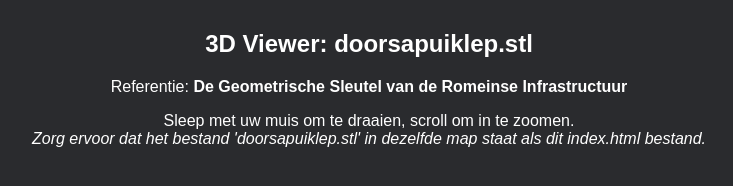
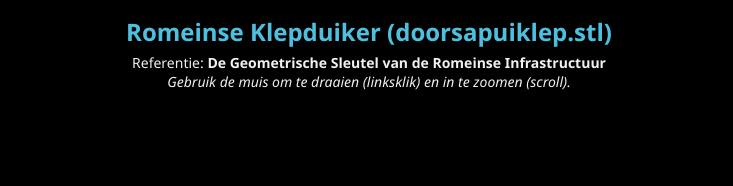
Before and after one commit to goija/3dprinter, a plain HTML site: page assets/index.html in a window 1280 px wide. Shown: the whole page, without its empty margins (271-1004 px from the left). Drawn offline with nearby package versions, Linux system fonts and the light colour scheme; no server answers.

Commit message:
Update HTML structure and styling for STL viewer

```diff
--- a/assets/index.html
+++ b/assets/index.html
@@ -1,36 +1,30 @@
-
 <!DOCTYPE html>
 <html lang="nl">
 <head>
     <meta charset="UTF-8">
     <meta name="viewport" content="width=device-width, initial-scale=1.0">
-    <title>STL Viewer - doorsapuiklep</title>
+    <title>STL Viewer - doorsapuiklep.stl</title>
     <style>
-        body { margin: 0; overflow: hidden; background-color: #222; color: white; font-family: sans-serif; text-align: center; }
-        #info { position: absolute; top: 10px; width: 100%; z-index: 100; pointer-events: none; }
-        #info a { pointer-events: auto; color: #4dc0e0; }
+        body { margin: 0; overflow: hidden; background-color: #1e1e1e; color: #f0f0f0; font-family: 'Segoe UI', Tahoma, Geneva, Verdana, sans-serif; text-align: center; }
+        #info { position: absolute; top: 15px; width: 100%; z-index: 100; pointer-events: none; }
+        h2 { margin: 0 0 5px 0; color: #4dc0e0; }
+        p { margin: 0; font-size: 14px; }
         canvas { display: block; }
     </style>
-    <!-- Three.js Library -->
+    <!-- Three.js en STLLoader -->
     <script src="https://cdnjs.cloudflare.com/ajax/libs/three.js/r128/three.min.js"></script>
-    <!-- STL Loader -->
     <script src="https://cdn.jsdelivr.net/npm/three@0.128.0/examples/js/loaders/STLLoader.js"></script>
-    <!-- Orbit Controls (voor het draaien met de muis) -->
     <script src="https://cdn.jsdelivr.net/npm/three@0.128.0/examples/js/controls/OrbitControls.js"></script>
 </head>
 <body>
     <div id="info">
-        <h2>3D Viewer: doorsapuiklep.stl</h2>
+        <h2>Romeinse Klepduiker (doorsapuiklep.stl)</h2>
         <p>Referentie: <strong>De Geometrische Sleutel van de Romeinse Infrastructuur</strong></p>
-        <p>Sleep met uw muis om te draaien, scroll om in te zoomen. <br>
-           <em>Zorg ervoor dat het bestand 'doorsapuiklep.stl' in dezelfde map staat als dit index.html bestand.</em></p>
+        <p><em>Gebruik de muis om te draaien (linksklik) en in te zoomen (scroll).</em></p>
     </div>
 
     <script>
-        // Opzetten van de scene, camera en renderer
         let scene = new THREE.Scene();
-        scene.background = new THREE.Color( 0x2a2b2e );
-
         let camera = new THREE.PerspectiveCamera( 45, window.innerWidth / window.innerHeight, 0.1, 1000 );
         camera.position.set( 30, 20, 30 );
 
@@ -38,51 +32,38 @@
         renderer.setSize( window.innerWidth, window.innerHeight );
         document.body.appendChild( renderer.domElement );
 
-        // Navigatie instellen
         let controls = new THREE.OrbitControls( camera, renderer.domElement );
         controls.enableDamping = true;
-        controls.dampingFactor = 0.05;
 
-        // Verlichting toevoegen
-        scene.add( new THREE.AmbientLight( 0x444444 ) );
-        let light = new THREE.DirectionalLight( 0xffffff, 1 );
-        light.position.set( 1, 1, 1 ).normalize();
-        scene.add( light );
+        // Belichting
+        scene.add( new THREE.AmbientLight( 0x404040, 1.5 ) );
+        let dirLight = new THREE.DirectionalLight( 0xffffff, 1 );
+        dirLight.position.set( 10, 20, 10 );
+        scene.add( dirLight );
 
-        // Het inladen van doorsapuiklep.stl
+        // STL Inladen
         let loader = new THREE.STLLoader();
         loader.load( 'doorsapuiklep.stl', function ( geometry ) {
-            // Centreer het model automatisch
             geometry.center();
             geometry.computeVertexNormals();
+            let material = new THREE.MeshPhongMaterial( { color: 0x8B4513, specular: 0x111111, shininess: 30 } );
+            let mesh = new THREE.Mesh( geometry, material );
+            mesh.rotation.x = -Math.PI / 2; // Zorg dat het model rechtop staat
+            scene.add( mesh );
+        });
 
-            // Kleur en materiaal instellen
-            let material = new THREE.MeshPhongMaterial( { color: 0x3a82c4, specular: 0x111111, shininess: 50 } );
-            let mesh = new THREE.Mesh( geometry, material );
-
-            // Corrigeer de rotatie als het model op zijn kant ligt
-            mesh.rotation.set( - Math.PI / 2, 0, 0 );
-
-            scene.add( mesh );
-        },
-        (xhr) => { console.log((xhr.loaded / xhr.total * 100) + '% geladen'); },
-        (error) => { console.error('Fout bij het laden van het model. Start een lokale webserver om CORS fouten te voorkomen.', error); }
-        );
-
-        // Hertekenen bij verandering van schermformaat
-        window.addEventListener( 'resize', function() {
+        window.addEventListener( 'resize', onWindowResize, false );
+        function onWindowResize(){
             camera.aspect = window.innerWidth / window.innerHeight;
             camera.updateProjectionMatrix();
             renderer.setSize( window.innerWidth, window.innerHeight );
-        });
+        }
 
-        // Animatie loop
         function animate() {
             requestAnimationFrame( animate );
             controls.update();
             renderer.render( scene, camera );
         }
-
         animate();
     </script>
 </body>
```
